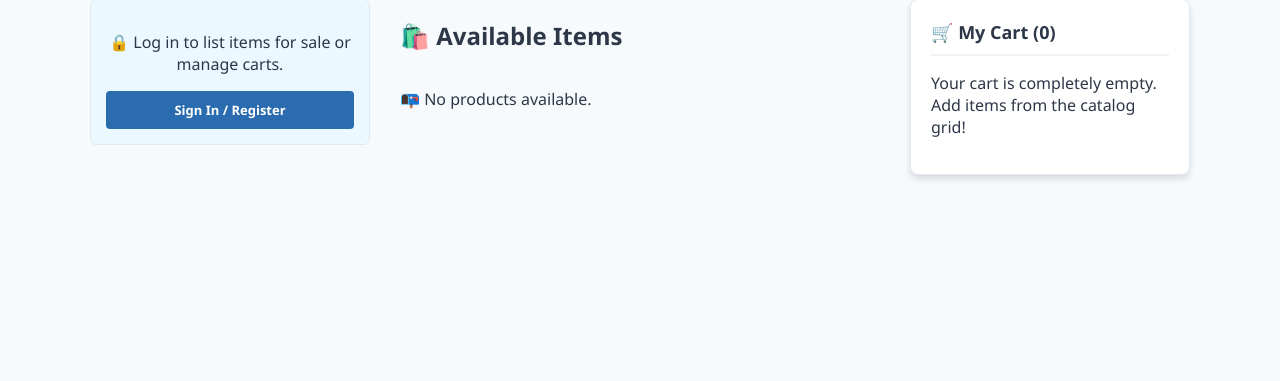
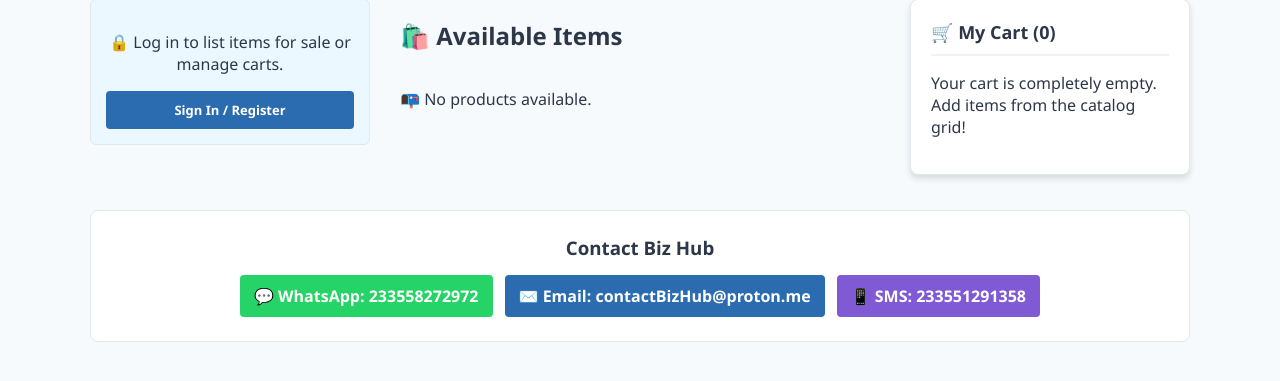
Before and after one commit to iRish-wINe/USER, a Flask app: page / in a window 1280 px wide. Shown: the part 221-602 px from the top of the page. Run offline with Flask 3, Linux system fonts and the light colour scheme; data that the repository does not hold is empty.

Commit message:
Add Biz Hub contact footer

```diff
--- a/Desktop/micro_marketplace/templates/index.html
+++ b/Desktop/micro_marketplace/templates/index.html
@@ -42,6 +42,13 @@
         .cart-title-side { margin-top: 0; border-bottom: 2px solid #edf2f7; padding-bottom: 10px; font-size: 18px; }
         .cart-item-row { display: flex; justify-content: space-between; font-size: 13px; margin-bottom: 8px; color: var(--muted); gap: 10px; }
         .clear-cart-link { display: block; color: var(--muted); text-align: center; font-size: 12px; margin-top: 15px; text-decoration: none; }
+        .contact-footer { margin-top: 35px; padding: 24px 20px; background: var(--surface); border: 1px solid var(--border); border-radius: 8px; text-align: center; }
+        .contact-footer h3 { margin: 0 0 15px; }
+        .contact-links { display: flex; justify-content: center; flex-wrap: wrap; gap: 12px; }
+        .contact-link { display: inline-flex; align-items: center; gap: 8px; padding: 10px 14px; border-radius: 4px; color: white; font-weight: bold; text-decoration: none; }
+        .contact-link.whatsapp { background: #25D366; }
+        .contact-link.email { background: #2b6cb0; }
+        .contact-link.sms { background: #805ad5; }
         @media (max-width: 900px) { body { padding: 15px; } .layout { grid-template-columns: 1fr; } .navbar { padding: 15px; } }
     </style>
 </head>
@@ -160,6 +167,14 @@
                 {% else %}<p>Your cart is completely empty. Add items from the catalog grid!</p>{% endif %}
             </aside>
         </div>
+        <footer class="contact-footer">
+            <h3>Contact Biz Hub</h3>
+            <div class="contact-links">
+                <a class="contact-link whatsapp" href="https://wa.me/233558272972" target="_blank" rel="noopener">💬 WhatsApp: 233558272972</a>
+                <a class="contact-link email" href="mailto:contactBizHub@proton.me">✉️ Email: contactBizHub@proton.me</a>
+                <a class="contact-link sms" href="sms:+233551291358">📱 SMS: 233551291358</a>
+            </div>
+        </footer>
     </div>
     <script>
         const themeToggle = document.getElementById('theme-toggle');
```
